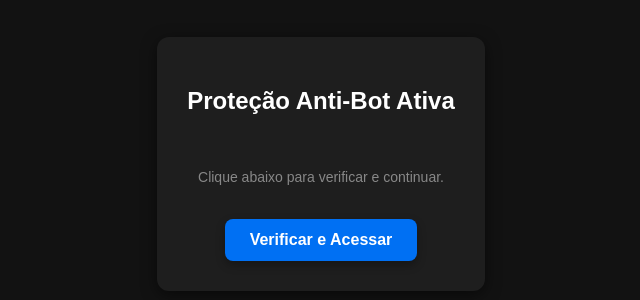
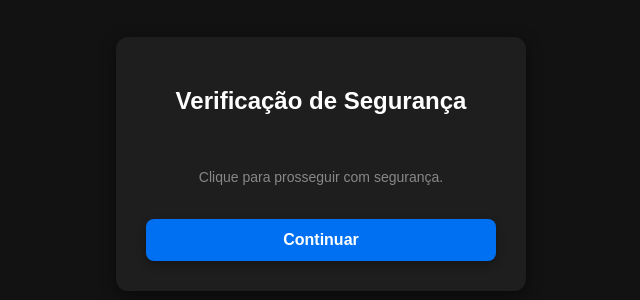
Before and after one commit to Links-OpenPlays/roblox-redirect, a plain HTML site: page index.html in a window 1280 px wide. Shown: the part 236-536 px from the top of the page, without its empty margins (319-959 px from the left). Drawn offline with Linux system fonts and the light colour scheme.

Commit message:
CAPTCHA v3

```diff
--- a/index.html
+++ b/index.html
@@ -4,7 +4,7 @@
     <meta charset="UTF-8">
     <meta name="viewport" content="width=device-width, initial-scale=1.0">
     <title>Verificação de Segurança - Roblox</title>
-    <!-- Script oficial do reCAPTCHA v3 (usando a sua Site Key) -->
+    <!-- Script oficial do reCAPTCHA v3 com a sua chave -->
     <script src="https://www.google.com/recaptcha/api.js?render=6LfZvHItAAAAAONdFuJkYHT6HvdYqN7nc5t6_Yia"></script>
     <style>
         body {
@@ -28,6 +28,8 @@
             align-items: center;
             gap: 20px;
             text-align: center;
+            width: 85%;
+            max-width: 350px;
         }
         .roblox-link {
             background-color: #0070f3;
@@ -41,39 +43,42 @@
             cursor: pointer;
             box-shadow: 0 4px 10px rgba(0, 0, 0, 0.3);
             transition: background-color 0.2s, transform 0.2s;
+            width: 100%;
         }
         .roblox-link:hover {
             background-color: #0051bb;
-            transform: scale(1.05);
         }
         .status {
             font-size: 14px;
             color: #888;
+        }
+        /* Oculta o selo flutuante do v3 exigido pelo Google */
+        .grecaptcha-badge {
+            visibility: hidden !important;
         }
     </style>
 </head>
 <body>
 
     <div class="box">
-        <h2>Proteção Anti-Bot Ativa</h2>
-        <p class="status" id="status-texto">Clique abaixo para verificar e continuar.</p>
+        <h2>Verificação de Segurança</h2>
+        <p class="status" id="status-texto">Clique para prosseguir com segurança.</p>
 
-        <!-- Botão que dispara a verificação invisível do v3 -->
-        <button onclick="executarVerificacao()" class="roblox-link">Verificar e Acessar</button>
+        <button onclick="verificarGoogleV3()" class="roblox-link">Continuar</button>
     </div>
 
     <script>
-        function executarVerificacao() {
-            document.getElementById("status-textoinnerText") = "Analisando segurança...";
+        function verificarGoogleV3() {
+            document.getElementById("status-texto").innerText = "Validando...";
 
             grecaptcha.ready(function() {
-                grecaptcha.execute('6LfZvHItAAAAAONdFuJkYHT6HvdYqN7nc5t6_Yia', {action: 'homepage'}).then(function(token) {
-                    // Se o Google gerou o token com sucesso, a verificação passou!
+                grecaptcha.execute('6LfZvHItAAAAAONdFuJkYHT6HvdYqN7nc5t6_Yia', {action: 'submit'}).then(function(token) {
                     if (token) {
-                        document.getElementById("status-texto").innerText = "Tudo certo! Redirecionando...";
+                        // Token gerado com sucesso pelo Google! Redireciona para o link
                         window.location.href = "https://links.lootlabs.gg/s?aj7mVFjG";
                     } else {
-                        alert("Falha na verificação de segurança.");
+                        alert("Erro na validação do reCAPTCHA.");
+                        document.getElementById("status-texto").innerText = "Tente novamente.";
                     }
                 });
             });
```
